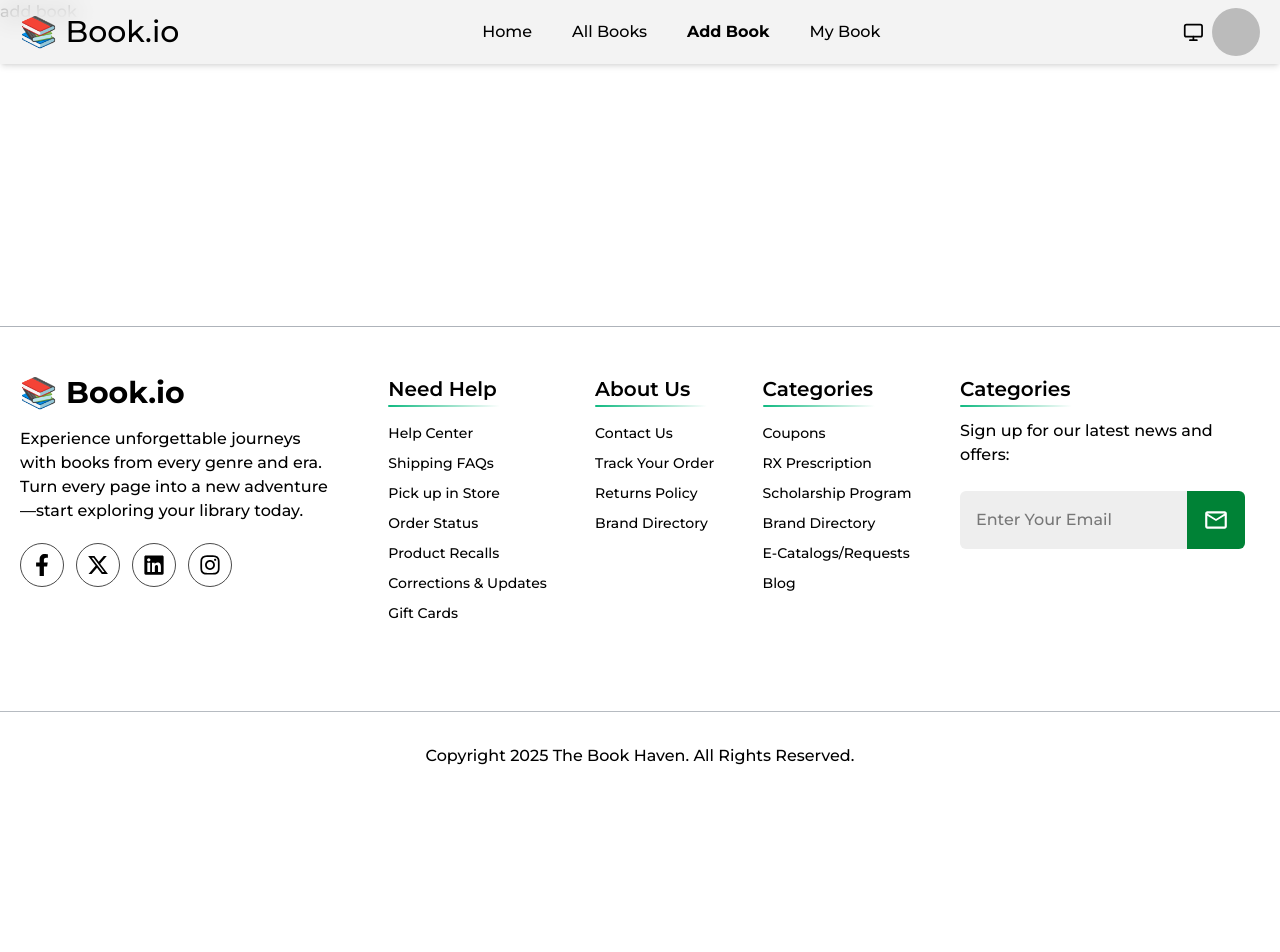
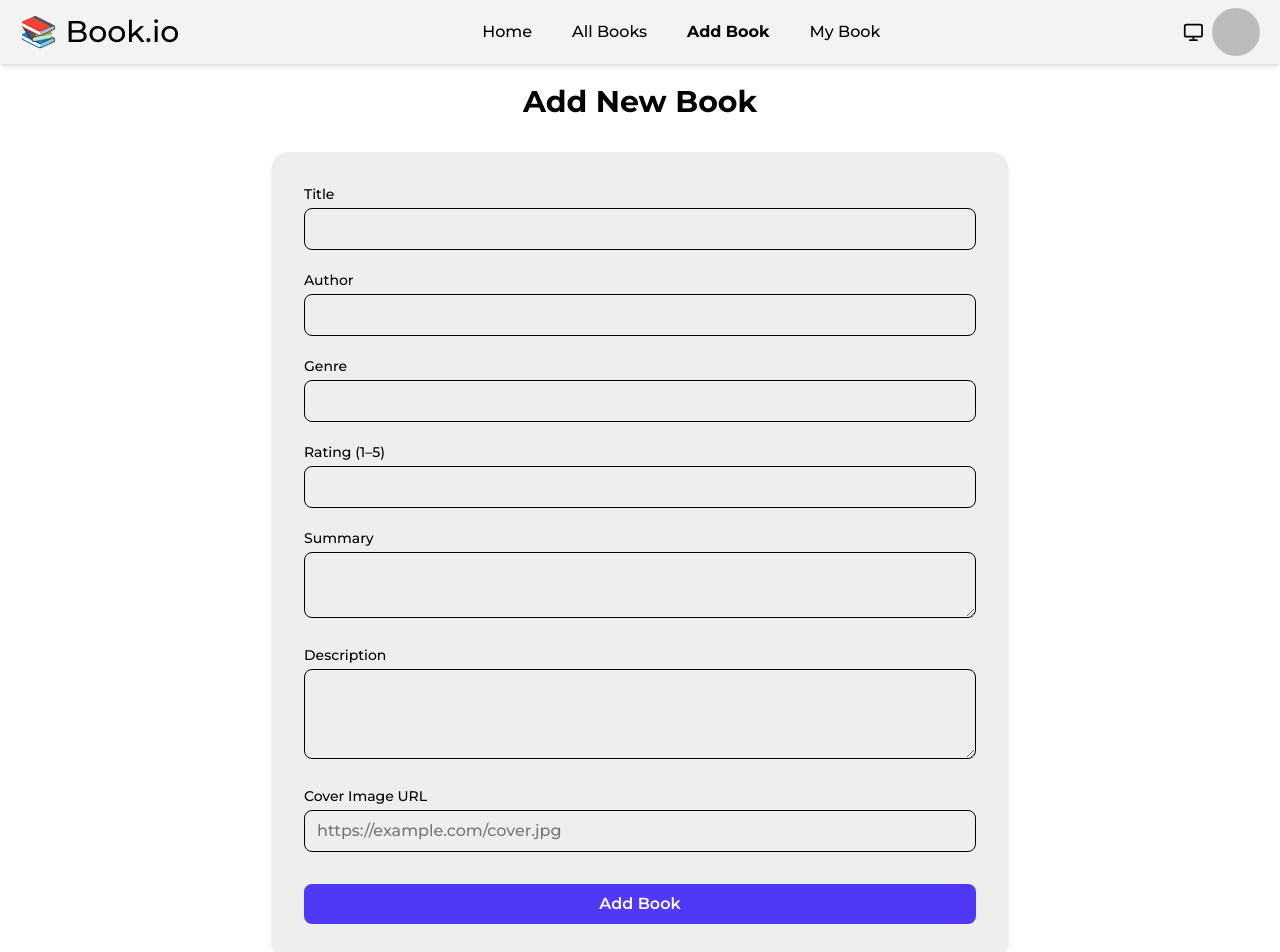
Before and after one commit to naims6/The-Book-Haven, a React (Vite) app: page /add-book in a window 1280 px wide. Shown: the top 952 px of the page. Before the commit the page ends 800 px from the top, so only its background shows below. Built offline with nearby package versions, Linux system fonts and the light colour scheme; no server answers; sample sign-in values are in the browser's storage.

Commit message:
add: adding book

```diff
--- a/src/Components/Title2.jsx
+++ b/src/Components/Title2.jsx
@@ -1,9 +1,7 @@
 import React from "react";
 
 const Title2 = ({ children }) => {
-  return (
-    <h2 className="text-3xl font-bold py-5 mb-8 text-center">{children}</h2>
-  );
+  return <h2 className="text-3xl font-bold py-5 text-center">{children}</h2>;
 };
 
 export default Title2;
--- a/src/Pages/AddBook/AddBook.jsx
+++ b/src/Pages/AddBook/AddBook.jsx
@@ -1,7 +1,175 @@
-import React from "react";
+import { use, useState } from "react";
+import useAxios from "../../hooks/useAxios";
+import { useNavigate } from "react-router";
 
-const AddBook = () => {
-  return <div>add book</div>;
-};
+import Title2 from "../../Components/Title2";
+import Loading from "../Loading/Loading";
+import toast from "react-hot-toast";
+import { AuthContext } from "../../Provider/AuthContex";
+
+function AddBook() {
+  const { user } = use(AuthContext);
+  const axiosInstance = useAxios();
+  const navigate = useNavigate();
+  const [loading, setLoading] = useState(false);
+  const [formData, setFormData] = useState({
+    title: "",
+    author: "",
+    genre: "",
+    rating: "",
+    summary: "",
+    description: "",
+    coverImage: "",
+  });
+
+  // handle input change
+  const handleChange = (e) => {
+    const { name, value } = e.target;
+    setFormData((prev) => ({ ...prev, [name]: value }));
+  };
+
+  // handle form submit
+  const handleSubmit = (e) => {
+    e.preventDefault();
+    setLoading(true);
+    const finalFormData = {
+      ...formData,
+      userEmail: user?.email,
+      createdAt: new Date().toISOString(),
+    };
+
+    axiosInstance
+      .post("/all-books", finalFormData)
+      .then((data) => {
+        if (data.data.insertedId) {
+          toast.success("Book added successfully!");
+          navigate("/all-books");
+        }
+      })
+      .catch((error) => {
+        console.error(error);
+        toast.error("Failed to add book!");
+      });
+  };
+
+  if (loading) {
+    return <Loading />;
+  }
+
+  return (
+    <div className="max-w-3xl mx-auto mt-16 pb-12">
+      <Title2>Add New Book</Title2>
+      <form
+        onSubmit={handleSubmit}
+        className="space-y-5 bg-gray-800 p-8 mt-3 rounded-2xl shadow-md mx-4"
+      >
+        {/* Title */}
+        <div>
+          <label className="block text-sm font-medium mb-1">Title</label>
+          <input
+            type="text"
+            name="title"
+            value={formData.title}
+            onChange={handleChange}
+            required
+            className="w-full px-3 py-2 border rounded-lg focus:outline-none focus:ring focus:ring-indigo-500 dark:bg-gray-800"
+          />
+        </div>
+
+        {/* Author */}
+        <div>
+          <label className="block text-sm font-medium mb-1">Author</label>
+          <input
+            type="text"
+            name="author"
+            value={formData.author}
+            onChange={handleChange}
+            required
+            className="w-full px-3 py-2 border rounded-lg focus:outline-none focus:ring focus:ring-indigo-500 dark:bg-gray-800"
+          />
+        </div>
+
+        {/* Genre */}
+        <div>
+          <label className="block text-sm font-medium mb-1">Genre</label>
+          <input
+            type="text"
+            name="genre"
+            value={formData.genre}
+            onChange={handleChange}
+            required
+            className="w-full px-3 py-2 border rounded-lg focus:outline-none focus:ring focus:ring-indigo-500 dark:bg-gray-800"
+          />
+        </div>
+
+        {/* Rating */}
+        <div>
+          <label className="block text-sm font-medium mb-1">Rating (1–5)</label>
+          <input
+            type="number"
+            name="rating"
+            value={formData.rating}
+            onChange={handleChange}
+            required
+            className="w-full px-3 py-2 border rounded-lg focus:outline-none focus:ring focus:ring-indigo-500 dark:bg-gray-800"
+          />
+        </div>
+
+        {/* Summary */}
+        <div>
+          <label className="block text-sm font-medium mb-1">Summary</label>
+          <textarea
+            name="summary"
+            value={formData.summary}
+            onChange={handleChange}
+            required
+            rows="2"
+            className="w-full px-3 py-2 border rounded-lg focus:outline-none focus:ring focus:ring-indigo-500 dark:bg-gray-800"
+          ></textarea>
+        </div>
+
+        {/* Description */}
+        <div>
+          <label className="block text-sm font-medium mb-1">Description</label>
+          <textarea
+            name="description"
+            value={formData.description}
+            onChange={handleChange}
+            required
+            rows="3"
+            className="w-full px-3 py-2 border rounded-lg focus:outline-none focus:ring focus:ring-indigo-500 dark:bg-gray-800"
+          ></textarea>
+        </div>
+
+        {/* Cover Image */}
+        <div>
+          <label className="block text-sm font-medium mb-1">
+            Cover Image URL
+          </label>
+          <input
+            type="url"
+            name="coverImage"
+            value={formData.coverImage}
+            onChange={handleChange}
+            required
+            placeholder="https://example.com/cover.jpg"
+            className="w-full px-3 py-2 border rounded-lg focus:outline-none focus:ring focus:ring-indigo-500 dark:bg-gray-800"
+          />
+        </div>
+
+        {/* Submit Button */}
+        <div className="pt-3">
+          <button
+            type="submit"
+            disabled={loading}
+            className="w-full bg-indigo-600 hover:bg-indigo-700 cursor-pointer text-white font-semibold py-2 px-4 rounded-lg transition duration-200"
+          >
+            {loading ? "Adding..." : "Add Book"}
+          </button>
+        </div>
+      </form>
+    </div>
+  );
+}
 
 export default AddBook;
--- a/src/Pages/AllBook/BookCard.jsx
+++ b/src/Pages/AllBook/BookCard.jsx
@@ -35,7 +35,7 @@ function BookCard({ book }) {
           </span>
           <div className="flex items-center">
             <Star size={16} className="text-yellow-500 fill-yellow-500 mr-1" />
-            <span className="text-sm font-semibold">{rating.toFixed(1)}</span>
+            <span className="text-sm font-semibold">{rating}</span>
           </div>
         </div>
 
--- a/src/Pages/BookDetails/BookDetails.jsx
+++ b/src/Pages/BookDetails/BookDetails.jsx
@@ -74,9 +74,7 @@ function BookDetailsPage() {
                 </span>
                 <div className="flex items-center gap-1">
                   <Star size={18} className="text-yellow-500 fill-yellow-500" />
-                  <span className="text-lg font-bold">
-                    {book.rating.toFixed(1)}
-                  </span>
+                  <span className="text-lg font-bold">{book.rating}</span>
                   <span className="text-sm ">(248 reviews)</span>
                 </div>
               </div>
```
